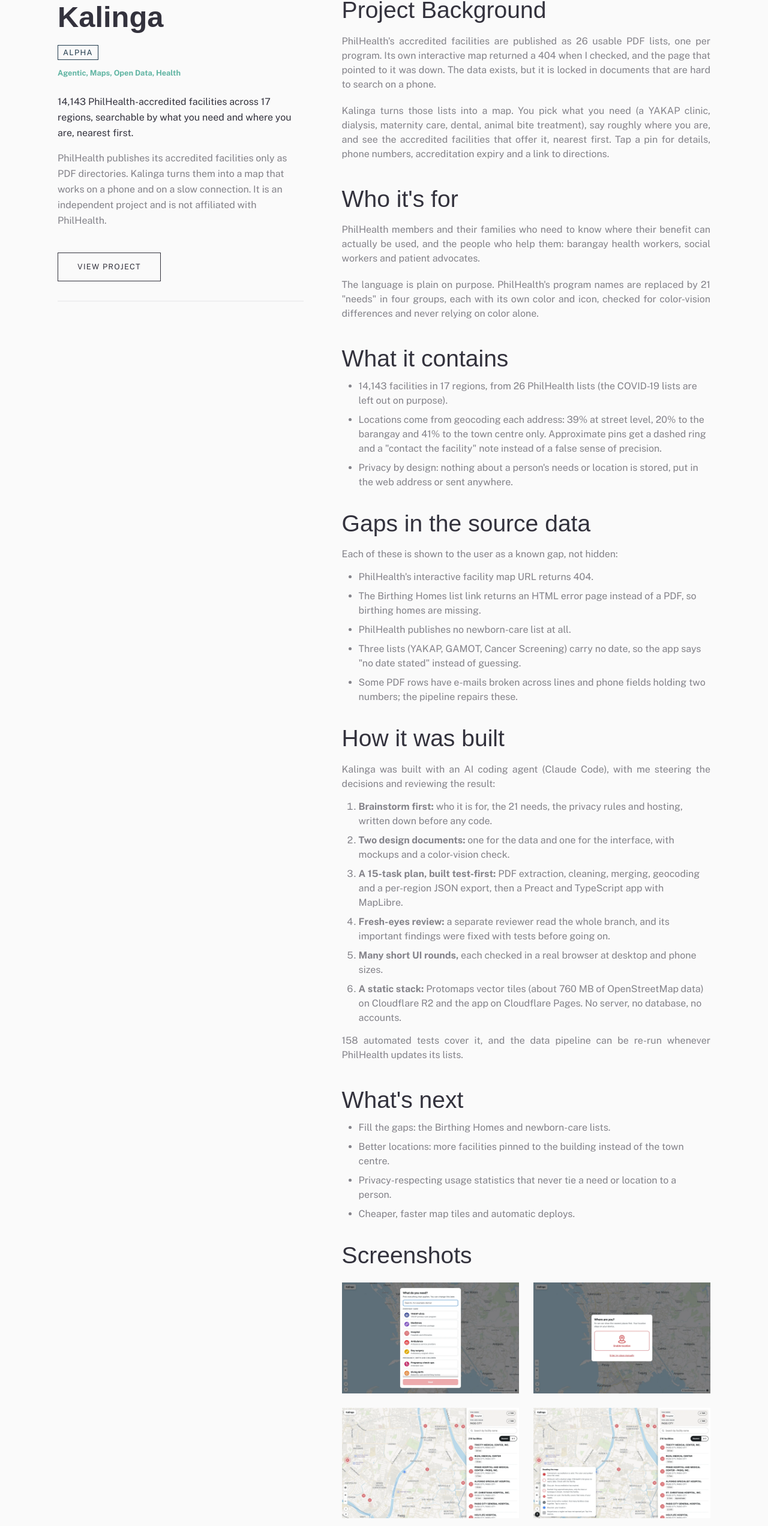
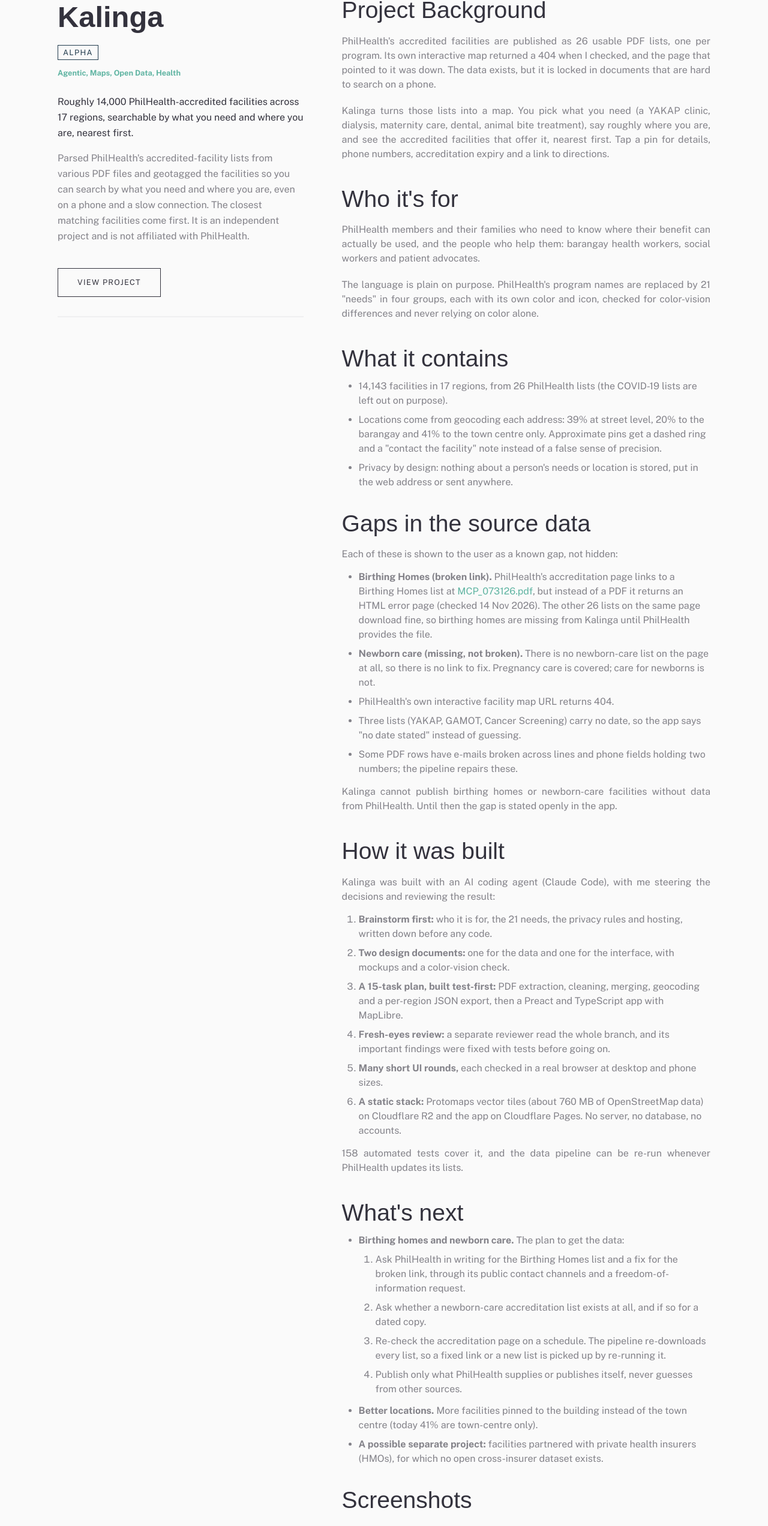
Before and after one commit to jadurani/personal-website-v2, a Next.js app: page /projects/kalinga in a window 1280 px wide. Shown: the part 868-3412 px from the top of the page at 60% size. Built offline with nearby package versions, Linux system fonts and the light colour scheme; no server answers; a web font is replaced by a local one; what react-google-recaptcha-v3 would draw is missing.

Commit message:
feat: update Kalinga write-up and wording (#6)

```diff
--- a/src/app/projects/kalinga/page.tsx
+++ b/src/app/projects/kalinga/page.tsx
@@ -13,7 +13,7 @@ const IMG = "/images/portfolio/kalinga";
 export const metadata: Metadata = {
   title: "Kalinga | Jadurani Davalos",
   description:
-    "A map for finding PhilHealth-accredited facilities near you, built from 26 PDF directories. Independent project, built with an AI coding agent.",
+    "Find PhilHealth-accredited facilities near you: parsed by category and geotagged so they can be searched by need and location. Independent project, built with an AI coding agent.",
 };
 
 const DESKTOP_SHOTS = [
@@ -58,14 +58,15 @@ export default function ProjectPage() {
   const overviewCopy = (
     <>
       <p className="py-2 text-tuna">
-        14,143 PhilHealth-accredited facilities across 17 regions, searchable
-        by what you need and where you are, nearest first.
+        Roughly 14,000 PhilHealth-accredited facilities across 17 regions,
+        searchable by what you need and where you are, nearest first.
       </p>
       <p className="py-2">
-        PhilHealth publishes its accredited facilities only as PDF directories.
-        Kalinga turns them into a map that works on a phone and on a slow
-        connection. It is an independent project and is not affiliated with
-        PhilHealth.
+        Parsed PhilHealth&#39;s accredited-facility lists from various PDF files
+        and geotagged the facilities so you can search by what you need and
+        where you are, even on a phone and a slow connection. The closest
+        matching facilities come first. It is an independent project and is not
+        affiliated with PhilHealth.
       </p>
     </>
   );
@@ -128,16 +129,16 @@ export default function ProjectPage() {
                 <p className="py-2.5 text-justify">
                   PhilHealth&#39;s accredited facilities are published as 26
                   usable PDF lists, one per program. Its own interactive map
-                  returned a 404 when I checked, and the page that pointed to
-                  it was down. The data exists, but it is locked in documents
-                  that are hard to search on a phone.
+                  returned a 404 when I checked, and the page that pointed to it
+                  was down. The data exists, but it is locked in documents that
+                  are hard to search on a phone.
                 </p>
                 <p className="py-2.5 text-justify">
                   Kalinga turns those lists into a map. You pick what you need
-                  (a YAKAP clinic, dialysis, maternity care, dental, animal
-                  bite treatment), say roughly where you are, and see the
-                  accredited facilities that offer it, nearest first. Tap a pin
-                  for details, phone numbers, accreditation expiry and a link to
+                  (a YAKAP clinic, dialysis, maternity care, dental, animal bite
+                  treatment), say roughly where you are, and see the accredited
+                  facilities that offer it, nearest first. Tap a pin for
+                  details, phone numbers, accreditation expiry and a link to
                   directions.
                 </p>
               </div>
@@ -169,8 +170,8 @@ export default function ProjectPage() {
               </h2>
               <ul className="text-tuna/60">
                 <li className="list-disc list-outside ml-7 py-1">
-                  14,143 facilities in 17 regions, from 26 PhilHealth lists
-                  (the COVID-19 lists are left out on purpose).
+                  14,143 facilities in 17 regions, from 26 PhilHealth lists (the
+                  COVID-19 lists are left out on purpose).
                 </li>
                 <li className="list-disc list-outside ml-7 py-1">
                   Locations come from geocoding each address: 39% at street
@@ -194,25 +195,42 @@ export default function ProjectPage() {
               </p>
               <ul className="text-tuna/60">
                 <li className="list-disc list-outside ml-7 py-1">
-                  PhilHealth&#39;s interactive facility map URL returns 404.
+                  <strong>Birthing Homes (broken link).</strong>{" "}
+                  PhilHealth&#39;s accreditation page links to a Birthing Homes
+                  list at{" "}
+                  <a
+                    href="https://www.philhealth.gov.ph/partners/providers/facilities/accredited/MCP_073126.pdf"
+                    target="_blank"
+                    rel="noopener noreferrer">
+                    MCP_073126.pdf
+                  </a>
+                  , but instead of a PDF it returns an HTML error page (checked
+                  14 Nov 2026). The other 26 lists on the same page download
+                  fine, so birthing homes are missing from Kalinga until
+                  PhilHealth provides the file.
                 </li>
                 <li className="list-disc list-outside ml-7 py-1">
-                  The Birthing Homes list link returns an HTML error page
-                  instead of a PDF, so birthing homes are missing.
+                  <strong>Newborn care (missing, not broken).</strong> There is
+                  no newborn-care list on the page at all, so there is no link
+                  to fix. Pregnancy care is covered; care for newborns is not.
                 </li>
                 <li className="list-disc list-outside ml-7 py-1">
-                  PhilHealth publishes no newborn-care list at all.
+                  PhilHealth&#39;s own interactive facility map URL returns 404.
                 </li>
                 <li className="list-disc list-outside ml-7 py-1">
-                  Three lists (YAKAP, GAMOT, Cancer Screening) carry no date,
-                  so the app says &quot;no date stated&quot; instead of
-                  guessing.
+                  Three lists (YAKAP, GAMOT, Cancer Screening) carry no date, so
+                  the app says &quot;no date stated&quot; instead of guessing.
                 </li>
                 <li className="list-disc list-outside ml-7 py-1">
                   Some PDF rows have e-mails broken across lines and phone
                   fields holding two numbers; the pipeline repairs these.
                 </li>
               </ul>
+              <p className="py-2.5 text-justify text-tuna/60">
+                Kalinga cannot publish birthing homes or newborn-care facilities
+                without data from PhilHealth. Until then the gap is stated
+                openly in the app.
+              </p>
             </article>
 
             <article>
@@ -235,8 +253,8 @@ export default function ProjectPage() {
                 </li>
                 <li className="list-decimal list-outside ml-7 py-1">
                   <strong>A 15-task plan, built test-first:</strong> PDF
-                  extraction, cleaning, merging, geocoding and a per-region
-                  JSON export, then a Preact and TypeScript app with MapLibre.
+                  extraction, cleaning, merging, geocoding and a per-region JSON
+                  export, then a Preact and TypeScript app with MapLibre.
                 </li>
                 <li className="list-decimal list-outside ml-7 py-1">
                   <strong>Fresh-eyes review:</strong> a separate reviewer read
@@ -254,8 +272,8 @@ export default function ProjectPage() {
                 </li>
               </ol>
               <p className="py-2.5 text-justify text-tuna/60">
-                158 automated tests cover it, and the data pipeline can be re-run
-                whenever PhilHealth updates its lists.
+                158 automated tests cover it, and the data pipeline can be
+                re-run whenever PhilHealth updates its lists.
               </p>
             </article>
 
@@ -265,18 +283,38 @@ export default function ProjectPage() {
               </h2>
               <ul className="text-tuna/60">
                 <li className="list-disc list-outside ml-7 py-1">
-                  Fill the gaps: the Birthing Homes and newborn-care lists.
+                  <strong>Birthing homes and newborn care.</strong> The plan to
+                  get the data:
+                  <ol className="mt-1">
+                    <li className="list-decimal list-outside ml-7 py-1">
+                      Ask PhilHealth in writing for the Birthing Homes list and
+                      a fix for the broken link, through its public contact
+                      channels and a freedom-of-information request.
+                    </li>
+                    <li className="list-decimal list-outside ml-7 py-1">
+                      Ask whether a newborn-care accreditation list exists at
+                      all, and if so for a dated copy.
+                    </li>
+                    <li className="list-decimal list-outside ml-7 py-1">
+                      Re-check the accreditation page on a schedule. The
+                      pipeline re-downloads every list, so a fixed link or a new
+                      list is picked up by re-running it.
+                    </li>
+                    <li className="list-decimal list-outside ml-7 py-1">
+                      Publish only what PhilHealth supplies or publishes itself,
+                      never guesses from other sources.
+                    </li>
+                  </ol>
                 </li>
                 <li className="list-disc list-outside ml-7 py-1">
-                  Better locations: more facilities pinned to the building
-                  instead of the town centre.
+                  <strong>Better locations.</strong> More facilities pinned to
+                  the building instead of the town centre (today 41% are
+                  town-centre only).
                 </li>
                 <li className="list-disc list-outside ml-7 py-1">
-                  Privacy-respecting usage statistics that never tie a need or
-                  location to a person.
-                </li>
-                <li className="list-disc list-outside ml-7 py-1">
-                  Cheaper, faster map tiles and automatic deploys.
+                  <strong>A possible separate project:</strong> facilities
+                  partnered with private health insurers (HMOs), for which no
+                  open cross-insurer dataset exists.
                 </li>
               </ul>
             </article>
@@ -311,8 +349,8 @@ export default function ProjectPage() {
               </div>
               <p className="text-body2 text-tuna/60 pb-2">
                 Map data © OpenStreetMap contributors (ODbL); boundaries from
-                OCHA (CC BY-IGO). Kalinga is independent and not affiliated
-                with PhilHealth.
+                OCHA (CC BY-IGO). Kalinga is independent and not affiliated with
+                PhilHealth.
               </p>
             </article>
           </div>
--- a/src/lib/projects.contant.ts
+++ b/src/lib/projects.contant.ts
@@ -25,7 +25,7 @@ export const PROJECTS: ProjectPreview[] = [
   {
     title: "Kalinga",
     description:
-      "Find PhilHealth-accredited facilities near you. 14,143 facilities from 26 PDF directories, searchable by need and location on a map that works on a phone. An independent project, built with an AI coding agent.",
+      "Find PhilHealth-accredited facilities near you. Parsed PhilHealth's facility lists from various PDF files and geotagged roughly 14,000 facilities so they can be searched by need and location on a map that works on a phone. An independent project, built with an AI coding agent.",
     thumbnailSrc: "/images/portfolio/kalinga/kalinga-thumbnail-mobile.png",
     path: "kalinga",
     tags: ["Agentic", "Maps", "Open Data", "Health"],
```
